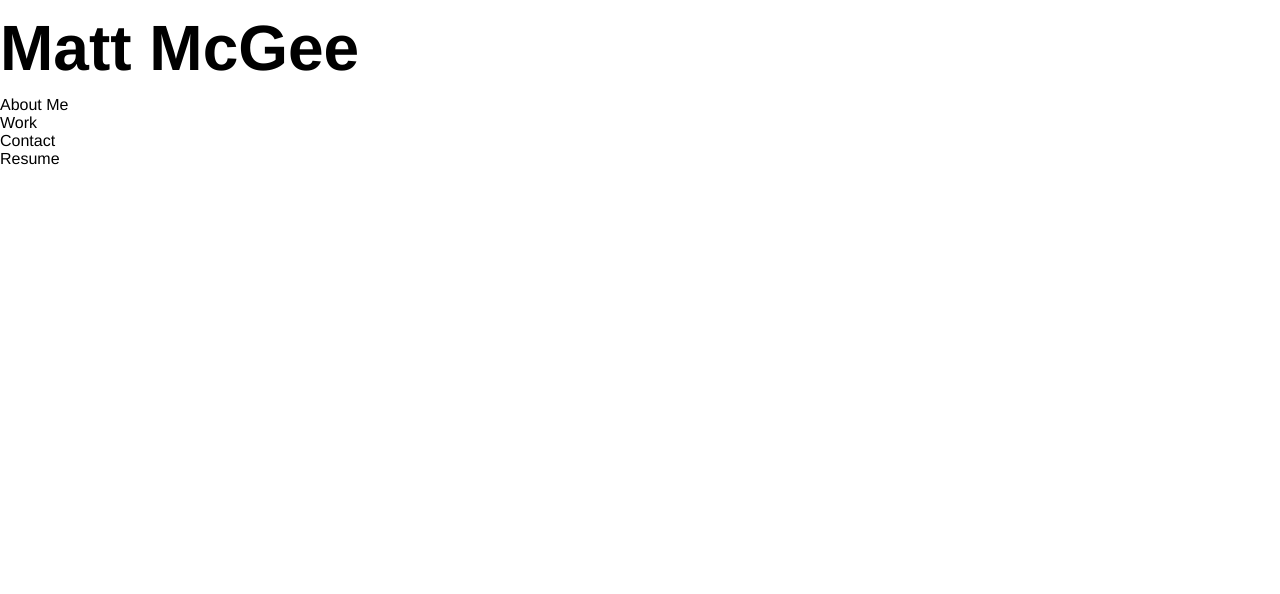
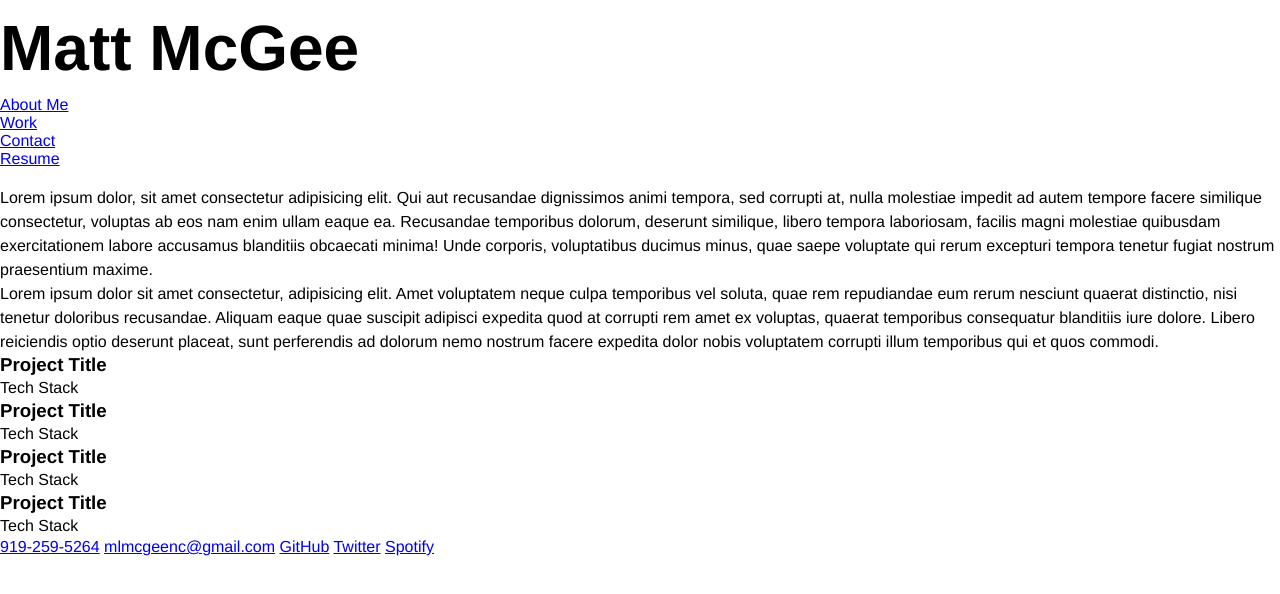
Before and after one commit to mlmcgeenc/class-portfolio, a plain HTML site: page index.html in a window 1280 px wide. Drawn offline with Linux system fonts and the light colour scheme.

Commit message:
add section content

```diff
--- a/index.html
+++ b/index.html
@@ -2,21 +2,20 @@
 <html lang="en">
 	<head>
 		<meta charset="UTF-8" />
-    <meta name="viewport" content="width=device-width, initial-scale=1.0">
+		<meta name="viewport" content="width=device-width, initial-scale=1.0" />
 		<title>Portfolio</title>
 		<link rel="stylesheet" href="./assets/css/style.css" />
 	</head>
 
 	<body>
-
 		<header>
 			<h1>Matt McGee</h1>
 			<nav>
 				<ul>
-          <li>About Me</li>
-          <li>Work</li>
-          <li>Contact</li>
-          <li>Resume</li>
+					<li><a href="#">About Me</a></li>
+					<li><a href="#">Work</a></li>
+					<li><a href="#">Contact</a></li>
+					<li><a href="#">Resume</a></li>
 				</ul>
 			</nav>
 		</header>
@@ -27,16 +26,72 @@
 
 		<main>
 			<article id="about-me">
+				<div class="heading"></div>
+				<p>
+					Lorem ipsum dolor, sit amet consectetur adipisicing elit. Qui aut
+					recusandae dignissimos animi tempora, sed corrupti at, nulla molestiae
+					impedit ad autem tempore facere similique consectetur, voluptas ab eos
+					nam enim ullam eaque ea. Recusandae temporibus dolorum, deserunt
+					similique, libero tempora laboriosam, facilis magni molestiae
+					quibusdam exercitationem labore accusamus blanditiis obcaecati minima!
+					Unde corporis, voluptatibus ducimus minus, quae saepe voluptate qui
+					rerum excepturi tempora tenetur fugiat nostrum praesentium maxime.
+				</p>
+				<p>
+					Lorem ipsum dolor sit amet consectetur, adipisicing elit. Amet
+					voluptatem neque culpa temporibus vel soluta, quae rem repudiandae eum
+					rerum nesciunt quaerat distinctio, nisi tenetur doloribus recusandae.
+					Aliquam eaque quae suscipit adipisci expedita quod at corrupti rem
+					amet ex voluptas, quaerat temporibus consequatur blanditiis iure
+					dolore. Libero reiciendis optio deserunt placeat, sunt perferendis ad
+					dolorum nemo nostrum facere expedita dolor nobis voluptatem corrupti
+					illum temporibus qui et quos commodi.
+				</p>
+			</article>
+			<article id="work"></article>
+        <div class="heading"></div>
+        <div class="projects-section">
 
-      </article>
-      <article id="work">
+          <div class="project">
+            <div class="project-tag">
+              <h3>Project Title</h3>
+              <p>Tech Stack</p>
+            </div>
+          </div>
 
-      </article>
+          <div class="project">
+            <div class="project-tag">
+              <h3>Project Title</h3>
+              <p>Tech Stack</p>
+            </div>
+          </div>
+
+          <div class="project">
+            <div class="project-tag">
+              <h3>Project Title</h3>
+              <p>Tech Stack</p>
+            </div>
+          </div>
+
+          <div class="project">
+            <div class="project-tag">
+              <h3>Project Title</h3>
+              <p>Tech Stack</p>
+            </div>
+          </div>
+
+        </div><!-- projects-section  -->
+
 			<article id="contact-me">
-
+        <div class="heading"></div>
+        <div class="contact-links">
+          <a href="#" id="phone-number">919-259-5264</a>
+          <a href="#" id="contact-email-address">mlmcgeenc@gmail.com</a>
+          <a href="#" id="github-link">GitHub</a>
+          <a href="#" id="twitter-link">Twitter</a>
+          <a href="#" id="spotify-link">Spotify</a>
+        </div>
       </article>
 		</main>
-
 	</body>
-
 </html>
```
Lines whose indentation alone changed are shown as unchanged.
